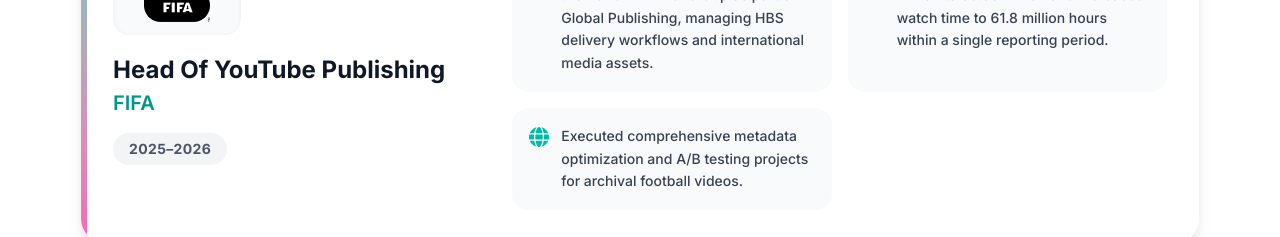
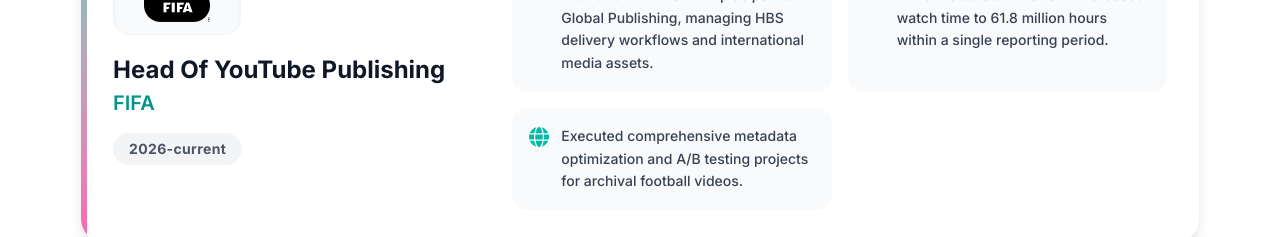
Before and after one commit to AakarshBot/aakars-portfolio-new, a Next.js app: page / in a window 1280 px wide. Shown: the part 1120-1357 px from the top of the page. Built offline with nearby package versions, Linux system fonts and the light colour scheme.

Commit message:
Update page.tsx

```diff
--- a/src/app/page.tsx
+++ b/src/app/page.tsx
@@ -7,7 +7,7 @@
 
 // ---------- Data ----------
 const experience = [
-  { role: "Head Of YouTube Publishing", org: "FIFA", period: "2025–2026", logo: "/fifa.png" },
+  { role: "Head Of YouTube Publishing", org: "FIFA", period: "2026-current", logo: "/fifa.png" },
   { role: "Media Manager", org: "Hyderabad FC", period: "2020–2025", logo: "/hfc.png" },
   { role: "Content Analyst", org: "Microsoft (Bing Sports)", period: "2018–2020", logo: "/microsoft.png" },
   { role: "Editor", org: "The 4th Official", period: "2016–2018", logo: "/4th-official.png" },
```
